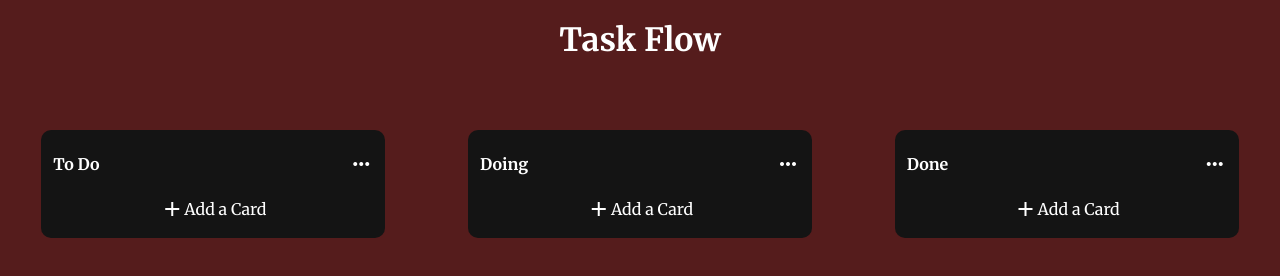
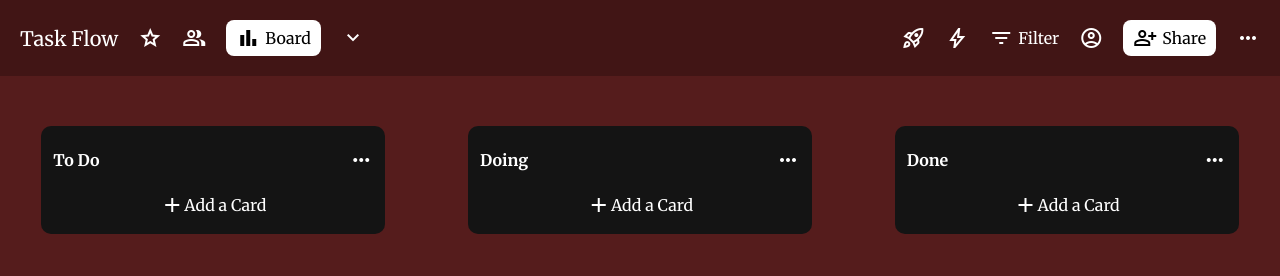
Before and after one commit to druva-06/Task-Flow, a plain HTML site: page index.html in a window 1280 px wide. Drawn offline with nearby package versions, Linux system fonts and the light colour scheme; no server answers.

Commit message:
Nav bar added!

```diff
--- a/index.html
+++ b/index.html
@@ -12,7 +12,52 @@
 </head>
     <body>
         <header>
-            <h1>Task Flow</h1>
+            <div class="nav-bar">
+                <div class="left-nav-bar">
+                    <p class="heading-txt">Task Flow</p>
+                    <span class="material-symbols-outlined">
+                        star
+                    </span>
+                    <span class="material-symbols-outlined">
+                        group
+                    </span>
+                    <div class="board-btn">
+                        <span class="material-symbols-outlined">
+                            bar_chart
+                        </span>
+                        <p>Board</p>
+                    </div>
+                    <span class="material-symbols-outlined">
+                        expand_more
+                    </span>
+                </div>
+                <div class="right-nav-bar">
+                    <span class="material-symbols-outlined">
+                        rocket_launch
+                    </span>
+                    <span class="material-symbols-outlined">
+                        bolt
+                    </span>
+                    <div class="filter-btn">
+                        <span class="material-symbols-outlined">
+                            filter_list
+                        </span>
+                        <p>Filter</p>
+                    </div>
+                    <span class="material-symbols-outlined">
+                        account_circle
+                    </span>
+                    <div class="share-btn">
+                        <span class="material-symbols-outlined">
+                            person_add
+                        </span>
+                        <p>Share</p>
+                    </div>
+                    <span class="material-symbols-outlined">
+                        more_horiz
+                    </span>
+                </div>
+            </div>
         </header>
         <main>
             <div class="task-panel-background">
--- a/styles.css
+++ b/styles.css
@@ -12,9 +12,69 @@ body{
    /* background-image: url(bgImg.jpeg); */
 }
 
-header{
-    text-align: center;
-    padding: 20px;
+header > .nav-bar{
+    display: flex;
+    justify-content: space-between;
+    padding: 20px 0px;
+    background-color: rgba(0, 0, 0, 0.24);
+}
+
+.nav-bar > .left-nav-bar{
+    display: flex;
+    gap: 20px;
+    padding-left: 20px;
+    align-items: center;
+}
+
+.left-nav-bar > .heading-txt{
+    font-size: 20px;
+}
+
+.nav-bar > .left-nav-bar > *{
+    cursor: pointer;
+}
+
+.left-nav-bar > .board-btn{
+    display: flex;
+    align-items: center;
+    gap: 5px;
+    padding: 6px 10px;
+    background-color: white;
+    border-radius: 8px;
+}
+
+.board-btn > *{
+    color: black;
+}
+
+.nav-bar > .right-nav-bar{
+    display: flex;
+    gap: 20px;
+    padding-right: 20px;
+    align-items: center;
+}
+
+.nav-bar > .right-nav-bar > *{
+    cursor: pointer;
+}
+
+.right-nav-bar > .filter-btn{
+    display: flex;
+    align-items: center;
+    gap: 5px;
+}
+
+.right-nav-bar > .share-btn{
+    display: flex;
+    align-items: center;
+    gap: 5px;
+    padding: 6px 10px;
+    background-color: white;
+    border-radius: 8px;
+}
+
+.share-btn > *{
+    color: black;
 }
 
 main > .task-container{
```
